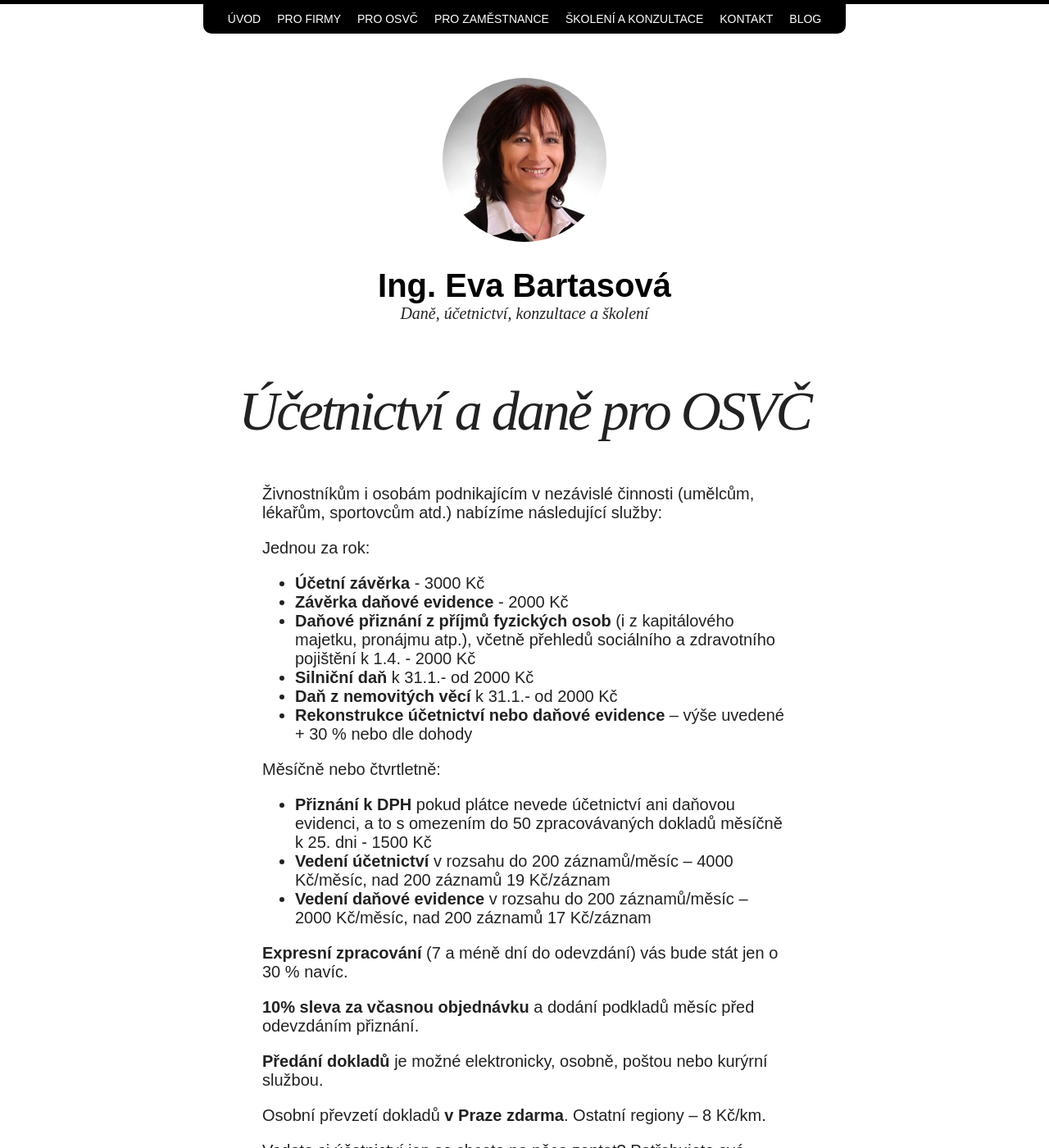
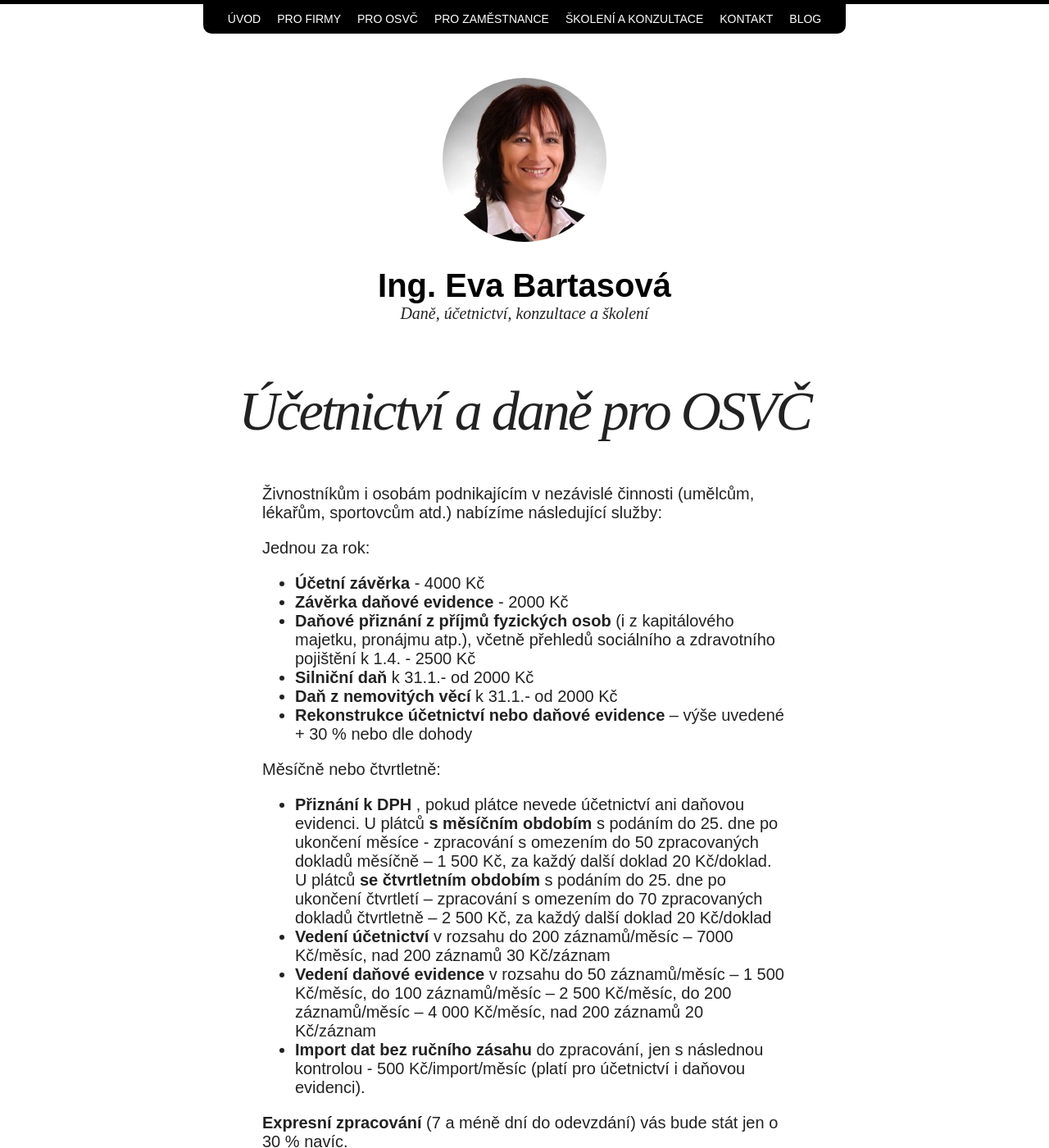
Before and after one commit to aborym/evabartasova, a Jekyll site: the page built from pro-osvc.md, in a window 1280 px wide and 1400 px high. Shown: the whole window at 82% size. Built offline with Jekyll 4.4.1, drawn with Linux system fonts in a browser that asks for light colours; nearby versions of some CDN libraries.

Commit message:
[UPDATE] Prices and services

```diff
--- a/index.html
+++ b/index.html
@@ -9,6 +9,10 @@ tags: [ucetnictvi, sluzby, zpracovani dani, finance]
 
 <ul>
 <li>Spolehlivá účetní, konzultantka a lektorka <a href="http://evabartasova.cz/skoleni-a-konzultace/">ekonomických kurzů</a> na volné noze.
+<li><strong>Nabízím služby pro podnikatele, mikro a malé podniky.</strong></li>
+<li><strong>Zpracuji</strong> daňová přiznání, účetnictví, daňovou evidenci.</li>
+<li><strong>Poradím</strong> jak na povinnosti související s podnikáním, <strong>poradím</strong> s vedením účetnictví nebo daňové evidence, <strong>provedu revizi</strong> zpracovaného účetnictví nebo daňové evidence, <strong>pomohu s nastavením</strong> pro zpracování účetnictví nebo daňové evidence <strong>v programu POHODA</strong>.</li>
+<li><strong>Vyhovuje mi on-line komunikace</strong>, včetně předávání podkladů a koncových výstupů.</li>
 
 <li>Mám mnohaletou praxi  ve vedení účetnictví na pozici hlavní účetní. Například ve společnosti <strong>TV Prima</strong>.
 <li>12 let jsem koordinovala marketingové náklady <strong>České
@@ -17,7 +21,7 @@ spořitelny</strong>. Současně jsem velmi intenzivně studovala na vysokých
 <li>Více o mě na - <a href="http://www.linkedin.com/pub/eva-bartasov%C3%A1/64/9ba/563">LinkedIn</a>
 </ul>
 
-<p>Ráda vám pomůžu s daněmi i účetnictvím. Nevíte, co všechno potřebujete evidovat a zpracovat?</p>
+<p>Ráda vám pomůžu s účetnictvím, daněmi, daňovou evidencí. Nevíte, co všechno potřebujete evidovat a zpracovat? Vše víte, ale sami si s tím neporadíte?</p>
 <div markdown="0"><a href="{{ site.url }}/kontakt/" class="btn">Napište mi!</a></div>
 
 <h2>Poslední články na blogu:</h2>
--- a/pro-osvc.md
+++ b/pro-osvc.md
@@ -11,22 +11,21 @@ tags: [ucetnictvi, sluzby, zpracovani dani, finance, danove priznani, podnikove
 
 Jednou za rok:
 
-* **Účetní závěrka** - 3000 Kč
+* **Účetní závěrka** - 4000 Kč
 * **Závěrka daňové evidence** - 2000 Kč
-* **Daňové přiznání z příjmů fyzických osob** (i z kapitálového majetku, pronájmu atp.), včetně přehledů sociálního a zdravotního pojištění k 1.4. - 2000 Kč
+* **Daňové přiznání z příjmů fyzických osob** (i z kapitálového majetku, pronájmu atp.), včetně přehledů sociálního a zdravotního pojištění k 1.4. - 2500 Kč
 * **Silniční daň** k 31.1.- od 2000 Kč
 * **Daň z nemovitých věcí** k 31.1.- od 2000 Kč
 * **Rekonstrukce účetnictví nebo daňové evidence** – výše uvedené + 30 % nebo dle dohody
 
 Měsíčně nebo čtvrtletně:
 
-* **Přiznání k DPH** pokud plátce nevede účetnictví ani daňovou evidenci, a to s omezením do 50 zpracovávaných dokladů měsíčně k 25. dni - 1500 Kč
-* **Vedení účetnictví** v rozsahu do 200 záznamů/měsíc – 4000 Kč/měsíc, nad 200 záznamů 19 Kč/záznam
-* **Vedení daňové evidence** v rozsahu do 200 záznamů/měsíc – 2000 Kč/měsíc, nad 200 záznamů 17 Kč/záznam
-
+* **Přiznání k DPH** , pokud plátce nevede účetnictví ani daňovou evidenci. U plátců **s měsíčním obdobím** s podáním do 25. dne po ukončení měsíce - zpracování s omezením do 50 zpracovaných dokladů měsíčně – 1 500 Kč, za každý další doklad 20 Kč/doklad. U plátců **se čtvrtletním obdobím** s podáním do 25. dne po ukončení čtvrtletí – zpracování s omezením do 70 zpracovaných dokladů čtvrtletně – 2 500 Kč, za každý další doklad 20 Kč/doklad
+* **Vedení účetnictví** v rozsahu do 200 záznamů/měsíc – 7000 Kč/měsíc, nad 200 záznamů 30 Kč/záznam
+* **Vedení daňové evidence** v rozsahu do 50 záznamů/měsíc – 1 500 Kč/měsíc, do 100 záznamů/měsíc – 2 500 Kč/měsíc, do 200 záznamů/měsíc – 4 000 Kč/měsíc, nad 200 záznamů 20 Kč/záznam
+* **Import dat bez ručního zásahu**  do zpracování, jen s následnou kontrolou - 500 Kč/import/měsíc (platí pro účetnictví i daňovou evidenci).
 
 **Expresní zpracování** (7 a méně dní do odevzdání) vás bude stát jen o 30 % navíc.
-
 
 **10% sleva za včasnou objednávku** a dodání podkladů měsíc před odevzdáním přiznání.
 
```
Also changed, not shown: pro-firmy.md (+5 -5 lines), pro-zamestnance.md (+1 -2 lines), skoleni-a-konzultace.md (+1 -2 lines).
